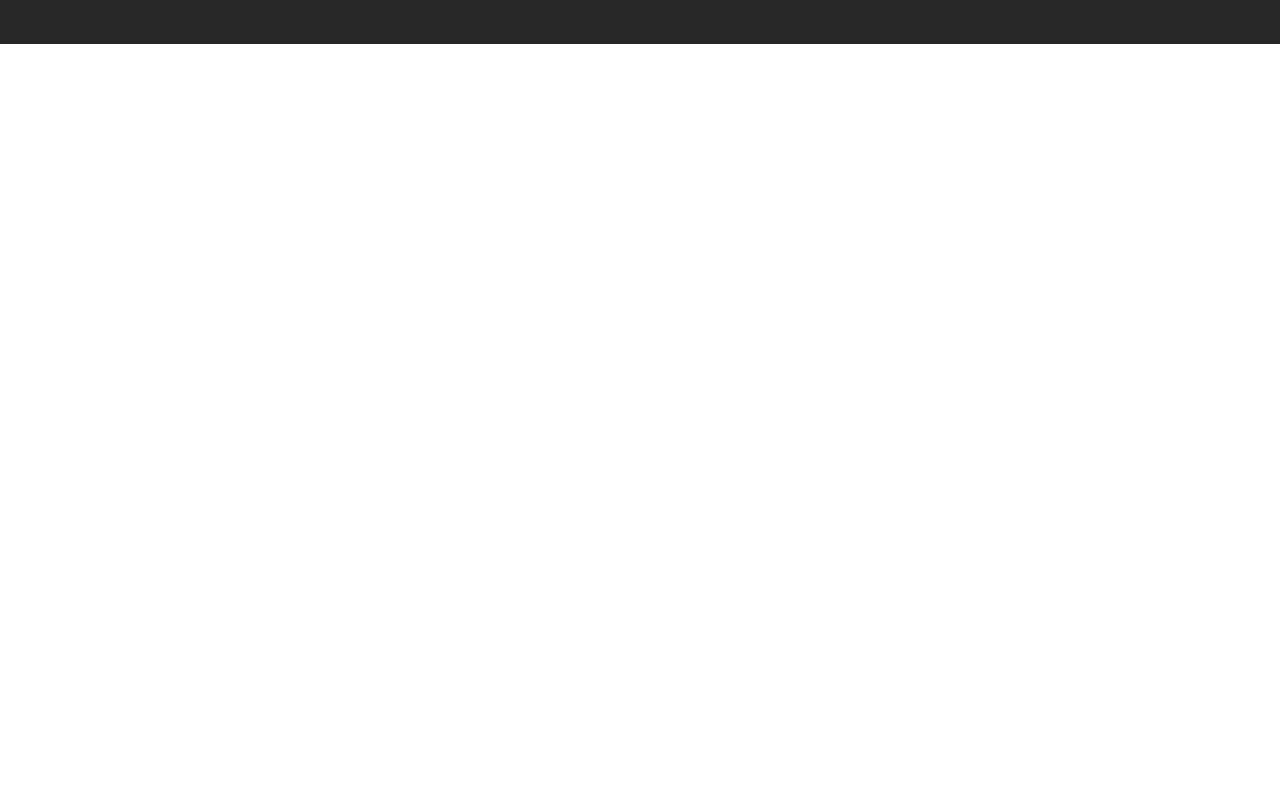
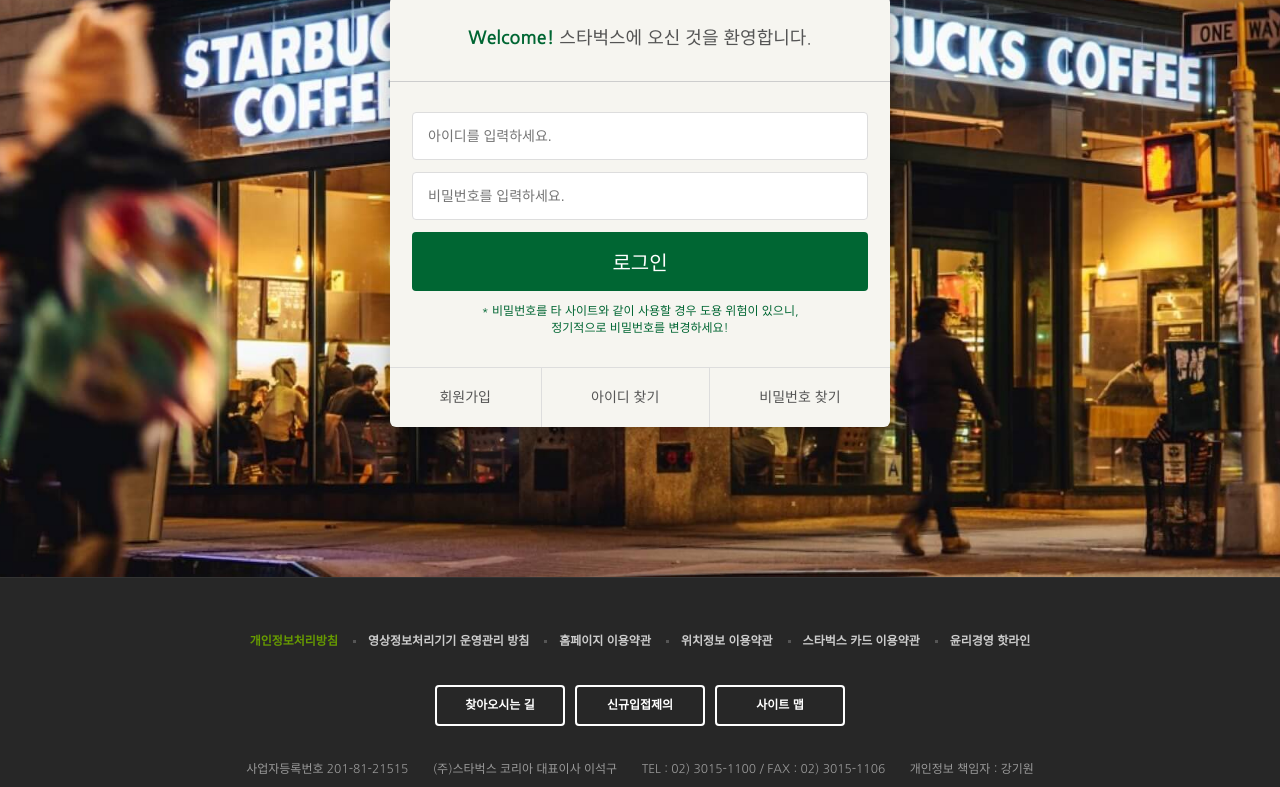
Before and after one commit to k-uzin/starbucks, a plain HTML site: page signin/index.html in a window 1280 px wide. Shown: the part 290-1077 px from the top of the page. Before the commit the page ends 800 px from the top, so only its background shows below. Drawn offline with nearby package versions, Linux system fonts and the light colour scheme; a script that the page names is missing; a web font is replaced by a local one.

Commit message:
로그인 페이지 완성

```diff
--- /dev/null
+++ b/css/signin.css
@@ -0,0 +1,77 @@
+.signin{
+  margin-top: 120px;
+  padding: 100px 0 150px;
+  background-image: url("../images/signin_bg.jpg");
+  background-position: center;
+  background-repeat: no-repeat;
+  background-attachment: fixed;
+  background-size: cover;
+}
+.signin h1{
+  color: #fff;
+  font-size: 30px;
+  font-weight: 700;
+  text-align: center;
+  margin-bottom: 24px;
+}
+.signin__card{
+  background-color: #f6f5f0;
+  width: 500px;
+  margin: 0 auto;
+  border-radius: 6px;
+  box-shadow:2px 2px 20px rgba(0,0,0,.3) ;
+  color: #555;
+}
+.signin__card h2{
+  text-align: center;
+  font-size: 18px;
+  padding: 30px;
+  border-bottom: 1px solid rgb(205, 205, 205);
+}
+.signin__card h2 strong{
+  font-weight: 700;
+  color: #063;
+}
+.signin__card form{
+  margin: 30px 22px;
+}
+.signin__card input{
+  width: 100%;
+  padding: 15px;
+  box-sizing: border-box;
+  margin-bottom: 12px;
+  border: 1px solid #ddd;
+  border-radius: 4px;
+  outline: none;
+  font-size: 14px;
+}
+.signin__card [type="submit"]{
+  background-color: #063;
+  color: #fff;
+  border: none;
+  font-size: 20px;
+  cursor: pointer;
+}
+.signin__card p{
+  font-size: 12px;
+  color: #063;
+  text-align: center;
+}
+.signin__card .actions{
+  display: flex;
+  border-top: 1px solid #ddd;
+}
+.signin__card a{
+  flex-grow: 1;
+  text-align: center;
+  padding: 20px;
+  color: #555;
+  font-size: 14px;
+  border-right: 1px solid #ddd;
+}
+.signin__card a:last-child{
+  border-right: none;
+}
+.signin__card a:hover{
+  text-decoration: underline;
+}
--- a/signin/index.html
+++ b/signin/index.html
@@ -27,6 +27,7 @@
   <link href="https://fonts.googleapis.com/css2?family=Gowun+Batang&family=Nanum+Gothic:wght@400;700&display=swap" rel="stylesheet">
   <link rel="stylesheet" href="https://fonts.googleapis.com/icon?family=Material+Icons">
   <link rel="stylesheet" href="../css/common.css">
+  <link rel="stylesheet" href="../css/signin.css">
   <!-- 소셜미디어에서 사이트의 정보를 들고올 때 간단한 정보만 들고오고 나머지 정보는
   볼 필요가 없으므로 오픈그래프와 트위터카드는 css위에 작성한다.  -->
 
@@ -368,7 +369,28 @@
 
   </header>
 
-<section class="signin"></section>
+<section class="signin">
+  <h1>로그인</h1>
+  <div class="signin__card">
+    <h2>
+      <strong>Welcome!</strong> 스타벅스에 오신 것을 환영합니다.
+    </h2>
+    <form>
+      <input type="text" placeholder="아이디를 입력하세요.">
+      <input type="password" placeholder="비밀번호를 입력하세요.">
+      <input type="submit" value="로그인">
+      <p>
+        * 비밀번호를 타 사이트와 같이 사용할 경우 도용 위험이 있으니,<br />
+        정기적으로 비밀번호를 변경하세요!
+      </p>
+    </form>
+    <div class="actions">
+      <a href="jsvascript:void(0)">회원가입</a>
+      <a href="jsvascript:void(0)">아이디 찾기</a>
+      <a href="jsvascript:void(0)">비밀번호 찾기</a>
+    </div>
+  </div>
+</section>
 
 <!-- FOOTER -->
 <footer>
```
